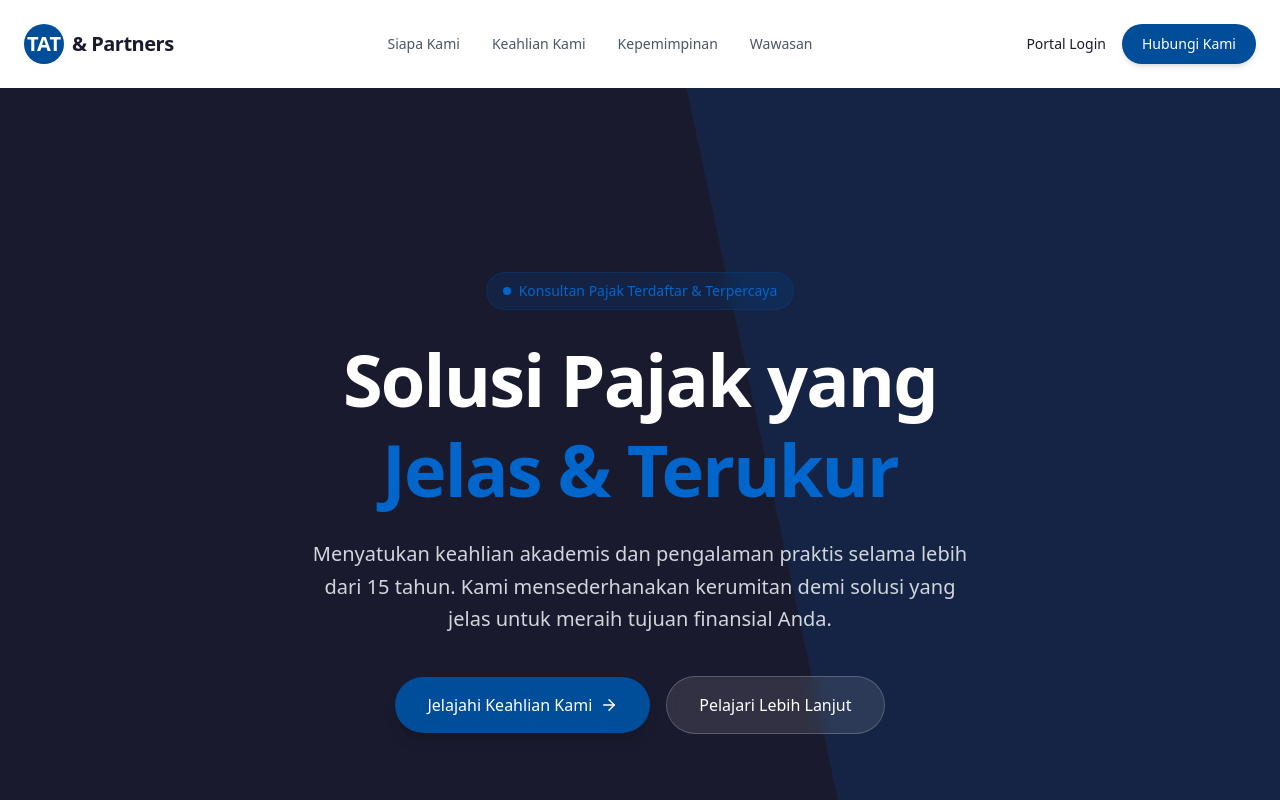
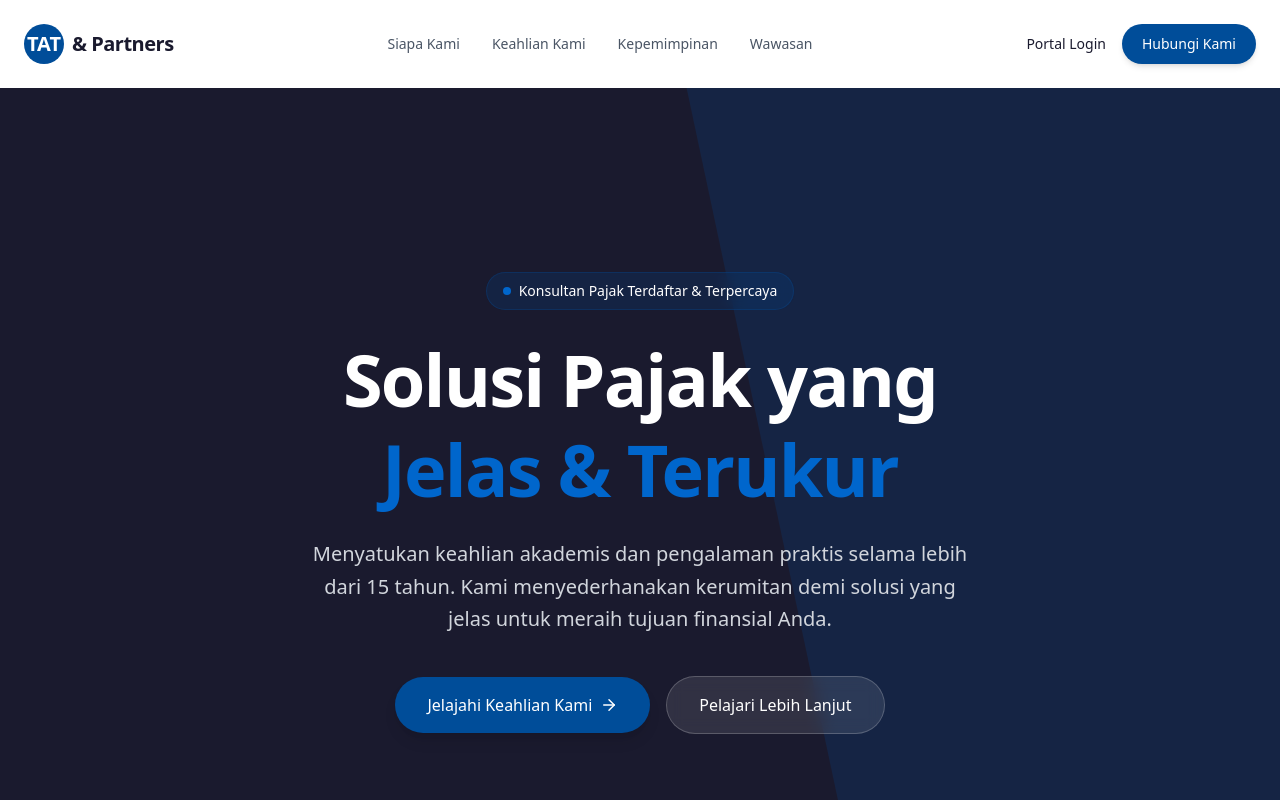
Before and after one commit to agas007/tat-webpage, a Next.js app: page / in a window 1280 px wide. Shown: the top 800 px of the page. Built offline with nearby package versions, Linux system fonts and the light colour scheme.

Commit message:
feat: Add functional social media links to the footer and update hero text color and correct a typo.

```diff
--- a/src/components/Footer.tsx
+++ b/src/components/Footer.tsx
@@ -75,15 +75,15 @@ export default function Footer() {
             </ul>
 
             <div className="flex items-center gap-4">
-              <a href="#" className="w-10 h-10 rounded-full bg-white/10 flex items-center justify-center hover:bg-brand-blue hover:text-white transition-all">
+              <a href="https://www.instagram.com/tatax.solution" target="_blank" rel="noopener noreferrer" className="w-10 h-10 rounded-full bg-white/10 flex items-center justify-center hover:bg-brand-blue hover:text-white transition-all">
                 <Instagram size={18} />
                 <span className="sr-only">Instagram Tatax.solution</span>
               </a>
-              <a href="#" className="w-10 h-10 rounded-full bg-white/10 flex items-center justify-center hover:bg-brand-blue hover:text-white transition-all">
+              <a href="https://twitter.com/tataxsolution" target="_blank" rel="noopener noreferrer" className="w-10 h-10 rounded-full bg-white/10 flex items-center justify-center hover:bg-brand-blue hover:text-white transition-all">
                 <Twitter size={18} />
                 <span className="sr-only">Twitter Tataxsolution</span>
               </a>
-              <a href="#" className="w-10 h-10 rounded-full bg-white/10 flex items-center justify-center hover:bg-brand-blue hover:text-white transition-all">
+              <a href="https://www.facebook.com/tataxsolution" target="_blank" rel="noopener noreferrer" className="w-10 h-10 rounded-full bg-white/10 flex items-center justify-center hover:bg-brand-blue hover:text-white transition-all">
                 <Facebook size={18} />
                 <span className="sr-only">Facebook Tataxsolution</span>
               </a>
--- a/src/components/Hero.tsx
+++ b/src/components/Hero.tsx
@@ -9,7 +9,7 @@ export default function Hero() {
 
       <div className="container mx-auto px-4 md:px-6 relative z-10">
         <div className="max-w-4xl mx-auto text-center">
-          <div className="inline-flex items-center gap-2 px-4 py-2 rounded-full bg-brand-blue/20 text-brand-blue-light text-sm font-medium mb-6 border border-brand-blue/30 backdrop-blur-sm">
+          <div className="inline-flex items-center gap-2 px-4 py-2 rounded-full bg-brand-blue/20 text-white text-sm font-medium mb-6 border border-brand-blue/30 backdrop-blur-sm">
             <span className="relative flex h-2 w-2">
               <span className="animate-ping absolute inline-flex h-full w-full rounded-full bg-brand-blue-light opacity-75"></span>
               <span className="relative inline-flex rounded-full h-2 w-2 bg-brand-blue-light"></span>
@@ -23,7 +23,7 @@ export default function Hero() {
           </h1>
 
           <p className="text-lg md:text-xl text-gray-300 mb-10 max-w-2xl mx-auto leading-relaxed relative z-10">
-            Menyatukan keahlian akademis dan pengalaman praktis selama lebih dari 15 tahun. Kami mensederhanakan kerumitan demi solusi yang jelas untuk meraih tujuan finansial Anda.
+            Menyatukan keahlian akademis dan pengalaman praktis selama lebih dari 15 tahun. Kami menyederhanakan kerumitan demi solusi yang jelas untuk meraih tujuan finansial Anda.
           </p>
 
           <div className="flex flex-col sm:flex-row items-center justify-center gap-4">
```
